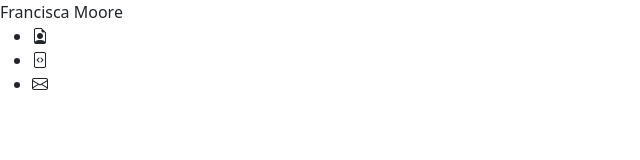
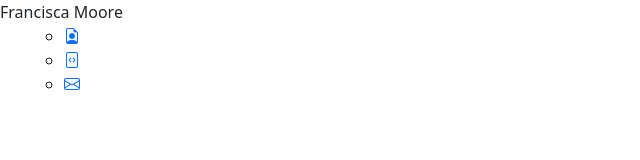
Before and after one commit to FraanMoore/portafolio, a React (Create React App) app: page / in a window 1280 px wide. Before the commit this address had no page. Shown: the top 160 px of the page, without its empty margins (0-640 px from the left). Built offline with nearby package versions, Linux system fonts and the light colour scheme.

Commit message:
change x routes

```diff
--- a/src/App.css
+++ b/src/App.css
@@ -66,7 +66,7 @@ li{
     list-style: none;
     -webkit-tap-highlight-color: transparent;
 }
-.nav-link{
+a{
     z-index: 2;
     position: relative;
     display: flex;
@@ -90,7 +90,7 @@ li{
     transition: top 0.5s, z-index 0s, transform 0.5s;
     transition-delay: 0.5s 0.5s 0s;
 }
-.nav-link::before{
+a::before{
     content: '';
     width: 50px;
     height: 100%;
@@ -101,15 +101,15 @@ li{
     transform: skewX(60deg) translateX(170px);
     transition: 0.5s;
 }
-.nav-link{
+a{
     z-index: 1;
 }
-.nav-link:hover{
+a:hover{
     z-index: 3;
     top: -50px;
     transition-delay: 0s, 0.5s, 0.5s;
     transform: translateY(50px);
 }
-.nav-link:hover::before{
+a:hover::before{
     transform: skewX(45deg) translateX(-150px);
 }
--- a/src/App.js
+++ b/src/App.js
@@ -8,16 +8,18 @@ import Contact from './components/contact';
 
 function App() {
   return (
-    <BrowserRouter>
-      <div>
+    <div>
         <Navbar />
+        </div>
+   /* <BrowserRouter>
+
         <Routes>
           <Route path="/AboutMe" element={<AboutMe/>} />
           <Route path="/Projects" element={<Projects/>} />
           <Route path="/Contact" element={<Contact/>} />
         </Routes>
       </div>
-    </BrowserRouter>
+   </BrowserRouter> */
   );
 }
 
--- a/src/components/navbar.js
+++ b/src/components/navbar.js
@@ -9,28 +9,40 @@ const Navbar = () => {
       <div className="text"> Francisca Moore</div>
       <div className="color"></div>
       <div className="color"></div>
+
+      <ul>
+        <ul>
+          <li><a href=""><i className="bi bi-file-earmark-person"></i></a></li>
+          <li><a href=""><i className="bi bi-file-code"></i></a></li>
+          <li><a href=""><i className="bi bi-envelope"></i></a></li>
+        </ul>
+      </ul>
+
+      {/*
       <ul>
         <li>
-
-            <Link to="/AboutMe" className="nav-link">
+      <p>
+            <Link to="/AboutMe" className="nav-lin  k">
               <i className="bi bi-file-earmark-person"></i>
             </Link>
-
+            </p>
         </li>
         <li>
+        <p>
              <Link to="/Projects" className="nav-link">
               <i className="bi bi-file-code"></i>
             </Link>
-
+            </p>
         </li>
         <li>
-
+        <p>
             <Link to="/Contact" className="nav-link">
               <i className="bi bi-envelope"></i>
             </Link>
-
+            </p>
         </li>
       </ul>
+  */}
 
     </nav>
   )
```
